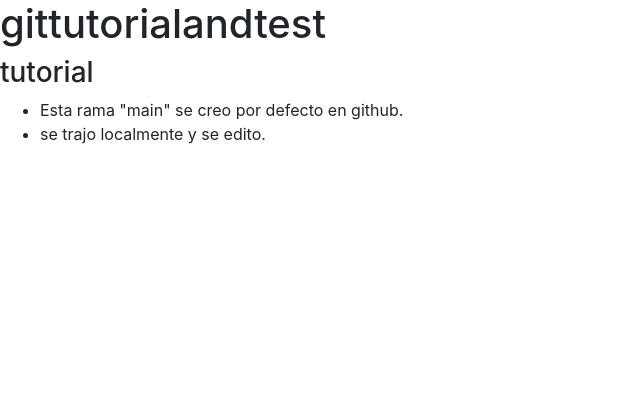
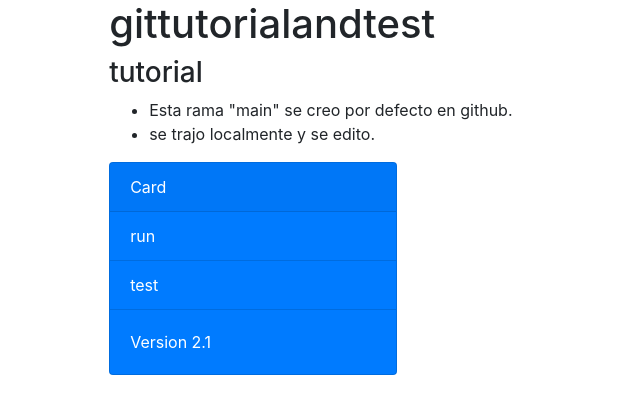
Before and after one commit to ander-chan/gittutorialandtest, a PHP site: page / in a window 1280 px wide. Shown: the top 414 px of the page, without its empty margins (0-640 px from the left). Run offline with PHP 8.4, Linux system fonts and the light colour scheme; some libraries are stand-ins or nearby versions.

Commit message:
se creo una tarjeta color primario dos filas run y test

```diff
--- a/index.php
+++ b/index.php
@@ -4,7 +4,9 @@
 	<link rel="stylesheet" href="https://maxcdn.bootstrapcdn.com/bootstrap/4.0.0/css/bootstrap.min.css" integrity="sha384-Gn5384xqQ1aoWXA+058RXPxPg6fy4IWvTNh0E263XmFcJlSAwiGgFAW/dAiS6JXm" crossorigin="anonymous">
 	</head>
 <body>
-
+	<div class="continer">
+		<div class="row">
+			<div class="offset-md-1 col col-md-8">
 				<?php
 				require_once 'vendor/autoload.php';
 
@@ -14,6 +16,26 @@ $contents = file_get_contents($file);
 				$Parsedown = new Parsedown();
 				echo $Parsedown->text($contents);
 				?>
+			</div>
+		</div>
+		<div class="row">
+			<div class="offset-md-1 col col-md-8">
+				<div class="card text-white bg-primary mb-3" style="max-width: 18rem;">
+				 <div class="card-header">Card</div>
+				    <ul class=" list-group list-group-flush">
+							<li class="bg-primary list-group-item">run</li>
+							<li class="bg-primary list-group-item">test</li>
+
+						  </ul>
+					<div class="card-body">
+						Version 2.1
+					</div>
+
+				</div>
+			</div>
+		</div>
+	</div>
+
 <script src="https://code.jquery.com/jquery-3.2.1.slim.min.js" integrity="sha384-KJ3o2DKtIkvYIK3UENzmM7KCkRr/rE9/Qpg6aAZGJwFDMVNA/GpGFF93hXpG5KkN" crossorigin="anonymous"></script>
 <script src="https://cdnjs.cloudflare.com/ajax/libs/popper.js/1.12.9/umd/popper.min.js" integrity="sha384-ApNbgh9B+Y1QKtv3Rn7W3mgPxhU9K/ScQsAP7hUibX39j7fakFPskvXusvfa0b4Q" crossorigin="anonymous"></script>
 <script src="https://maxcdn.bootstrapcdn.com/bootstrap/4.0.0/js/bootstrap.min.js" integrity="sha384-JZR6Spejh4U02d8jOt6vLEHfe/JQGiRRSQQxSfFWpi1MquVdAyjUar5+76PVCmYl" crossorigin="anonymous"></script>
```
Lines whose indentation alone changed are shown as unchanged.
